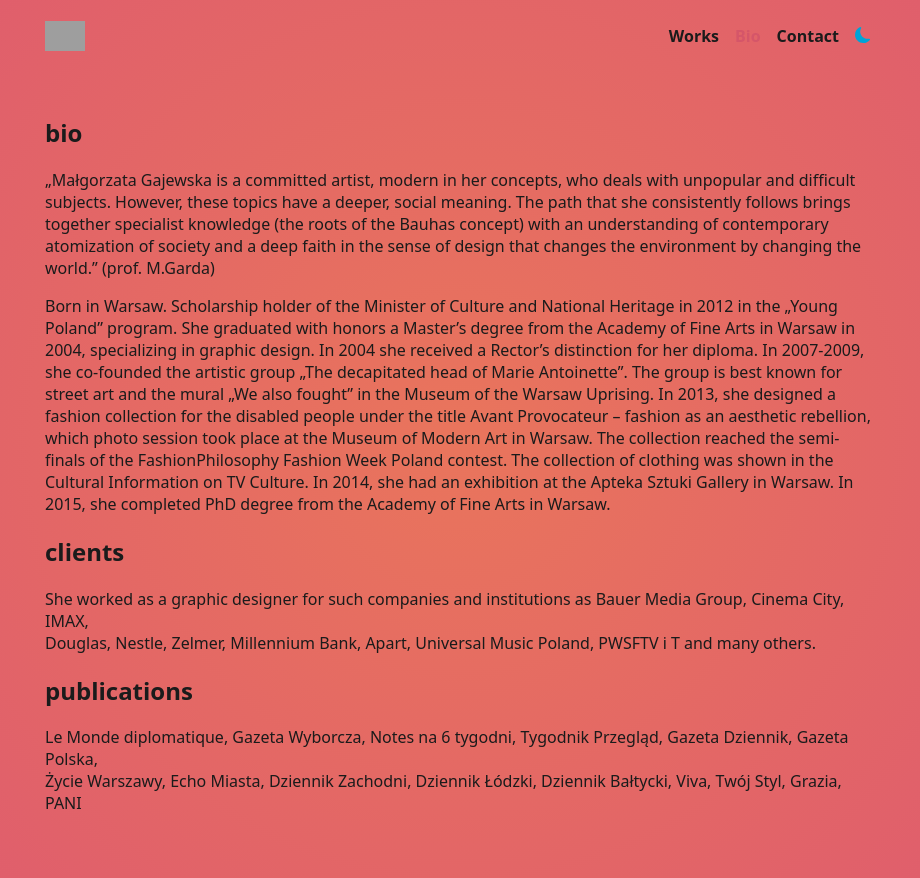
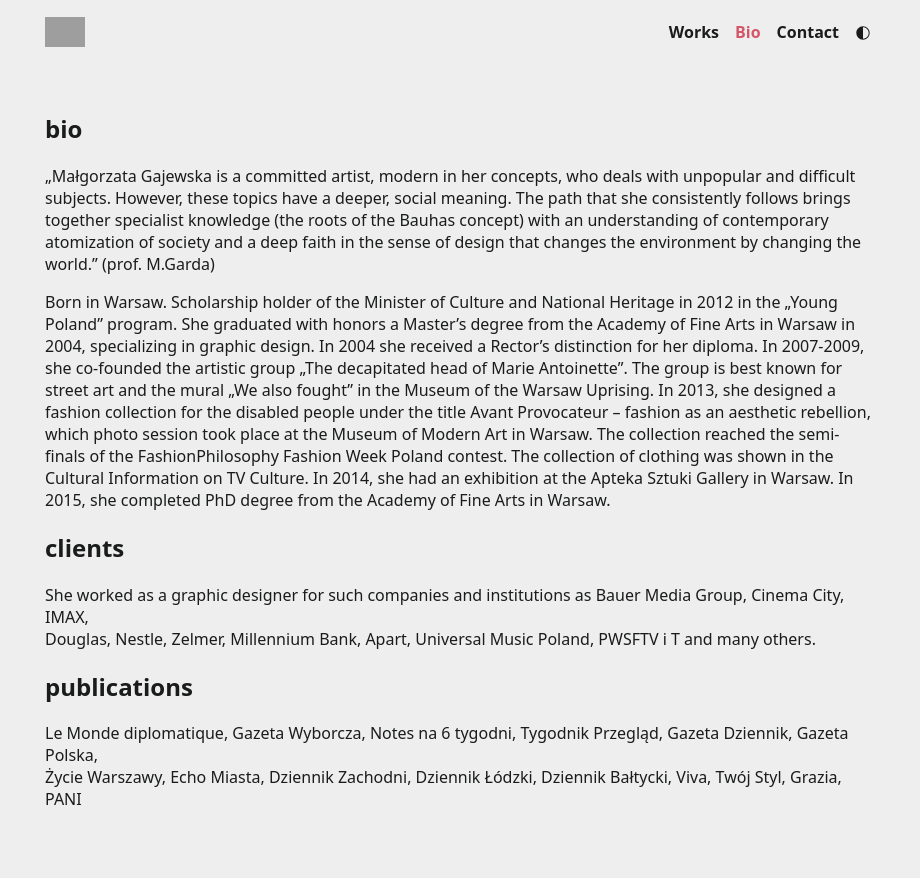
Before and after one commit to tatlabo/gg, a React (Vite) app: page /bio in a window 1280 px wide. Shown: the whole page, without its empty margins (179-1099 px from the left). Built offline with nearby package versions, Linux system fonts and the light colour scheme; grey boxes are pictures that could not be loaded.

Commit message:
240911_0800

```diff
--- a/src/components/layout.jsx
+++ b/src/components/layout.jsx
@@ -49,12 +49,39 @@ function Navbar({ children, switchTheme, theme }) {
     const loaction = useLocation()
     const active = location.pathname.slice(1).split('/')
     const [menu, setMenu] = useState(false)
-    const sun = <svg xmlns="http://www.w3.org/2000/svg" width="16" height="16" fill="currentColor" class="bi bi-sun-fill" viewBox="0 0 16 16">
-        <path d="M8 12a4 4 0 1 0 0-8 4 4 0 0 0 0 8M8 0a.5.5 0 0 1 .5.5v2a.5.5 0 0 1-1 0v-2A.5.5 0 0 1 8 0m0 13a.5.5 0 0 1 .5.5v2a.5.5 0 0 1-1 0v-2A.5.5 0 0 1 8 13m8-5a.5.5 0 0 1-.5.5h-2a.5.5 0 0 1 0-1h2a.5.5 0 0 1 .5.5M3 8a.5.5 0 0 1-.5.5h-2a.5.5 0 0 1 0-1h2A.5.5 0 0 1 3 8m10.657-5.657a.5.5 0 0 1 0 .707l-1.414 1.415a.5.5 0 1 1-.707-.708l1.414-1.414a.5.5 0 0 1 .707 0m-9.193 9.193a.5.5 0 0 1 0 .707L3.05 13.657a.5.5 0 0 1-.707-.707l1.414-1.414a.5.5 0 0 1 .707 0m9.193 2.121a.5.5 0 0 1-.707 0l-1.414-1.414a.5.5 0 0 1 .707-.707l1.414 1.414a.5.5 0 0 1 0 .707M4.464 4.465a.5.5 0 0 1-.707 0L2.343 3.05a.5.5 0 1 1 .707-.707l1.414 1.414a.5.5 0 0 1 0 .708"/>
-        </svg>
-    const moon = <svg xmlns="http://www.w3.org/2000/svg" width="16" height="16" fill="currentColor" class="bi bi-moon-fill" viewBox="0 0 16 16">
-        <path d="M6 .278a.77.77 0 0 1 .08.858 7.2 7.2 0 0 0-.878 3.46c0 4.021 3.278 7.277 7.318 7.277q.792-.001 1.533-.16a.79.79 0 0 1 .81.316.73.73 0 0 1-.031.893A8.35 8.35 0 0 1 8.344 16C3.734 16 0 12.286 0 7.71 0 4.266 2.114 1.312 5.124.06A.75.75 0 0 1 6 .278"/>
-        </svg>
+    // const sun = <svg xmlns="http://www.w3.org/2000/svg" width="16" height="16" fill="currentColor" class="bi bi-sun-fill" viewBox="0 0 16 16">
+    //     <path d="M8 12a4 4 0 1 0 0-8 4 4 0 0 0 0 8M8 0a.5.5 0 0 1 .5.5v2a.5.5 0 0 1-1 0v-2A.5.5 0 0 1 8 0m0 13a.5.5 0 0 1 .5.5v2a.5.5 0 0 1-1 0v-2A.5.5 0 0 1 8 13m8-5a.5.5 0 0 1-.5.5h-2a.5.5 0 0 1 0-1h2a.5.5 0 0 1 .5.5M3 8a.5.5 0 0 1-.5.5h-2a.5.5 0 0 1 0-1h2A.5.5 0 0 1 3 8m10.657-5.657a.5.5 0 0 1 0 .707l-1.414 1.415a.5.5 0 1 1-.707-.708l1.414-1.414a.5.5 0 0 1 .707 0m-9.193 9.193a.5.5 0 0 1 0 .707L3.05 13.657a.5.5 0 0 1-.707-.707l1.414-1.414a.5.5 0 0 1 .707 0m9.193 2.121a.5.5 0 0 1-.707 0l-1.414-1.414a.5.5 0 0 1 .707-.707l1.414 1.414a.5.5 0 0 1 0 .707M4.464 4.465a.5.5 0 0 1-.707 0L2.343 3.05a.5.5 0 1 1 .707-.707l1.414 1.414a.5.5 0 0 1 0 .708"/>
+    //     </svg>
+    // const moon = <svg xmlns="http://www.w3.org/2000/svg" width="16" height="16" fill="currentColor" class="bi bi-moon-fill" viewBox="0 0 16 16">
+    //     <path d="M6 .278a.77.77 0 0 1 .08.858 7.2 7.2 0 0 0-.878 3.46c0 4.021 3.278 7.277 7.318 7.277q.792-.001 1.533-.16a.79.79 0 0 1 .81.316.73.73 0 0 1-.031.893A8.35 8.35 0 0 1 8.344 16C3.734 16 0 12.286 0 7.71 0 4.266 2.114 1.312 5.124.06A.75.75 0 0 1 6 .278"/>
+    //     </svg>
+
+
+    let moon = <svg xmlns="http://www.w3.org/2000/svg" width="16" height="16" fill="currentColor" class="bi bi-file-post" viewBox="0 0 16 16">
+    <path d="M4 3.5a.5.5 0 0 1 .5-.5h5a.5.5 0 0 1 0 1h-5a.5.5 0 0 1-.5-.5m0 2a.5.5 0 0 1 .5-.5h7a.5.5 0 0 1 .5.5v8a.5.5 0 0 1-.5.5h-7a.5.5 0 0 1-.5-.5z"/>
+    <path d="M2 2a2 2 0 0 1 2-2h8a2 2 0 0 1 2 2v12a2 2 0 0 1-2 2H4a2 2 0 0 1-2-2zm10-1H4a1 1 0 0 0-1 1v12a1 1 0 0 0 1 1h8a1 1 0 0 0 1-1V2a1 1 0 0 0-1-1"/>
+  </svg>
+
+    let sun = <svg xmlns="http://www.w3.org/2000/svg" width="16" height="16" fill="currentColor" class="bi bi-file-post" viewBox="0 0 16 16">
+    <path d="M4 3.5a.5.5 0 0 1 .5-.5h5a.5.5 0 0 1 0 1h-5a.5.5 0 0 1-.5-.5m0 2a.5.5 0 0 1 .5-.5h7a.5.5 0 0 1 .5.5v8a.5.5 0 0 1-.5.5h-7a.5.5 0 0 1-.5-.5z"/>
+    <path d="M2 2a2 2 0 0 1 2-2h8a2 2 0 0 1 2 2v12a2 2 0 0 1-2 2H4a2 2 0 0 1-2-2zm10-1H4a1 1 0 0 0-1 1v12a1 1 0 0 0 1 1h8a1 1 0 0 0 1-1V2a1 1 0 0 0-1-1"/>
+  </svg>
+
+    moon = <svg xmlns="http://www.w3.org/2000/svg" width="16" height="16" fill="currentColor" class="bi bi-lightbulb" viewBox="0 0 16 16">
+    <path d="M2 6a6 6 0 1 1 10.174 4.31c-.203.196-.359.4-.453.619l-.762 1.769A.5.5 0 0 1 10.5 13a.5.5 0 0 1 0 1 .5.5 0 0 1 0 1l-.224.447a1 1 0 0 1-.894.553H6.618a1 1 0 0 1-.894-.553L5.5 15a.5.5 0 0 1 0-1 .5.5 0 0 1 0-1 .5.5 0 0 1-.46-.302l-.761-1.77a2 2 0 0 0-.453-.618A5.98 5.98 0 0 1 2 6m6-5a5 5 0 0 0-3.479 8.592c.263.254.514.564.676.941L5.83 12h4.342l.632-1.467c.162-.377.413-.687.676-.941A5 5 0 0 0 8 1"/>
+  </svg>
+
+   sun = <svg xmlns="http://www.w3.org/2000/svg" width="16" height="16" fill="currentColor" class="bi bi-lightbulb-fill" viewBox="0 0 16 16">
+  <path d="M2 6a6 6 0 1 1 10.174 4.31c-.203.196-.359.4-.453.619l-.762 1.769A.5.5 0 0 1 10.5 13h-5a.5.5 0 0 1-.46-.302l-.761-1.77a2 2 0 0 0-.453-.618A5.98 5.98 0 0 1 2 6m3 8.5a.5.5 0 0 1 .5-.5h5a.5.5 0 0 1 0 1l-.224.447a1 1 0 0 1-.894.553H6.618a1 1 0 0 1-.894-.553L5.5 15a.5.5 0 0 1-.5-.5"/>
+</svg>
+
+
+    sun = <svg width="16px" height="16px" viewBox="0 0 24 24">
+        <path d="M12,22 C17.5228475,22 22,17.5228475 22,12 C22,6.4771525 17.5228475,2 12,2 C6.4771525,2 2,6.4771525 2,12 C2,17.5228475 6.4771525,22 12,22 Z M12,20.5 L12,3.5 C16.6944204,3.5 20.5,7.30557963 20.5,12 C20.5,16.6944204 16.6944204,20.5 12,20.5 Z" id="🎨-Color">
+        </path>
+    </svg>
+
+    moon = sun
 
     const menuItem = 'works'
     const menuWork = 'work'
--- a/src/index.css
+++ b/src/index.css
@@ -7,30 +7,22 @@
   --font-root: ui-sans-serif, system-ui, sans-serif, "Apple Color Emoji", "Segoe UI Emoji", "Segoe UI Symbol", "Noto Color Emoji";
   --px: 0 5vw 0 5vw;
 
-  --accent-active: #1d1160;
-  --accent-active-30: hsla(249, 70%, 22%, 0.301);
-  --accent-color-hover: #018f01;
-  --accent-color-hover-dark-theme: #4bff4b;
-  --gradient-yellow: radial-gradient(ellipse at center, #efd10eb0 0%,#edde8edc 100%);
-  --active: rgb(23, 22, 82);
-  --dark: rgb(8,8,16);
-  --grey: rgb(83, 83, 83);
-  --header-background: rgb(128,0,128);
+
   --header-background-gradient: radial-gradient(circle, rgba(128,0,128,0.8785889355742297) 0%, rgba(255,241,0,0.39119397759103647) 100%);
-  --dropdownmenu-background: var(--dark);
 
   color-scheme: light;
-
-
-  --color-main-accent: unset;
-  --color-hover: #EC2049;
-  --color-orange: #F26B38;
-  --color-accent-light: #F7DB4F;
+  --color-main: #eeeeee;
+  --color-hover: #fa64b5;
+  --color-accent-light: #ccc5b7;
   --color-text: #1a1b1b;
   --color-white: #f6ffd6;
   --color-light: #f6ffd6;
   --color-active: #d55669;
   --background-body: radial-gradient(circle, rgba(233,117,92,1) 0%, rgba(222,90,111,1) 100%);
+  --color-shadow: rgb(26, 27, 27, .330);
+
+  --svg-filter: brightness(0) saturate(100%) invert(93%) sepia(61%) saturate(210%) hue-rotate(25deg) brightness(104%) contrast(103%);
+  --svg-filter-dark: brightness(0) saturate(100%) invert(6%) sepia(6%) saturate(306%) hue-rotate(131deg) brightness(97%) contrast(90%);
 }
 
 
@@ -64,13 +56,13 @@ body * {
 /* Colors */
 
 body {
-  background-color: var(--color-main-accent);
-  background: var(--background-body);
+  /* background-color: var(--color-main-accent); */
+  background: var(--color-main);
   color: var(--color-text);
 }
 
 nav, .dropdownmenu {
-  background: var(--color-main-accent);
+  background: var(--color-main);
 }
 
 
@@ -94,7 +86,7 @@ nav a:hover {
 
 
 .description {
-  background-color: var(--color-main-accent);
+  background-color: var(--color-main);
 }
 
 
@@ -108,11 +100,12 @@ nav a:hover {
 }
 
 button.theme-switcher {
-  filter: invert(75%) sepia(99%) saturate(521%) hue-rotate(359deg) brightness(107%) contrast(108%);
+  filter: var(--svg-filter);
+  margin-top: .25rem;
 }
 
 button.moon {
-  filter: invert(47%) sepia(76%) saturate(2840%) hue-rotate(163deg) brightness(97%) contrast(101%);
+  filter: var(--svg-filter-dark)
 }
 
 
@@ -122,8 +115,9 @@ nav {
   display: flex;
   justify-content: flex-end;
   align-items: center;
-  margin-top: .25rem;
+  /* margin-top: .25rem; */
   text-decoration: none;
+  /* display: grid; */
 }
 
 nav a {
@@ -154,13 +148,14 @@ button.theme-switcher {
 }
 
 
-/* nav a:not(:first-child):hover {
-  color: var(--accent-color-hover);
-} */
+.menuWorks {
+  position: relative;
+}
 
 
-.menuWorks {
-  position: relative;
+
+.active {
+  font-weight: 700;
 }
 
 .works {
@@ -168,10 +163,6 @@ button.theme-switcher {
   cursor: pointer;
 }
 
-
-.active {
-  font-weight: 700;
-}
 
 .dropdownmenu {
   position: absolute;
@@ -185,7 +176,7 @@ button.theme-switcher {
   margin: -1rem 0 1rem -.5rem;
   z-index: 101;
   border-radius: .5rem;
-  box-shadow: 0 0 1rem var(--accent-active-30);
+  box-shadow: 0 0 1rem var(--color-shadow);
 }
 
 .flex{
@@ -361,11 +352,11 @@ nav .logo img {
 
 [data-theme='dark'] {
 
-  --color-main-accent: unset;
+  --color-main: #202020;
   --color-red: #EC2049;
   --color-orange: #F26B38;
-  --color-accent-light: #F7DB4F;
+  --color-accent-light: rgb(247, 219, 79);
   --color-main-accent-text: #455054;
   --color-text: #f6ffd6;
-
+  --color-shadow: rgba(247, 219, 79, 0.4);
 }
```
